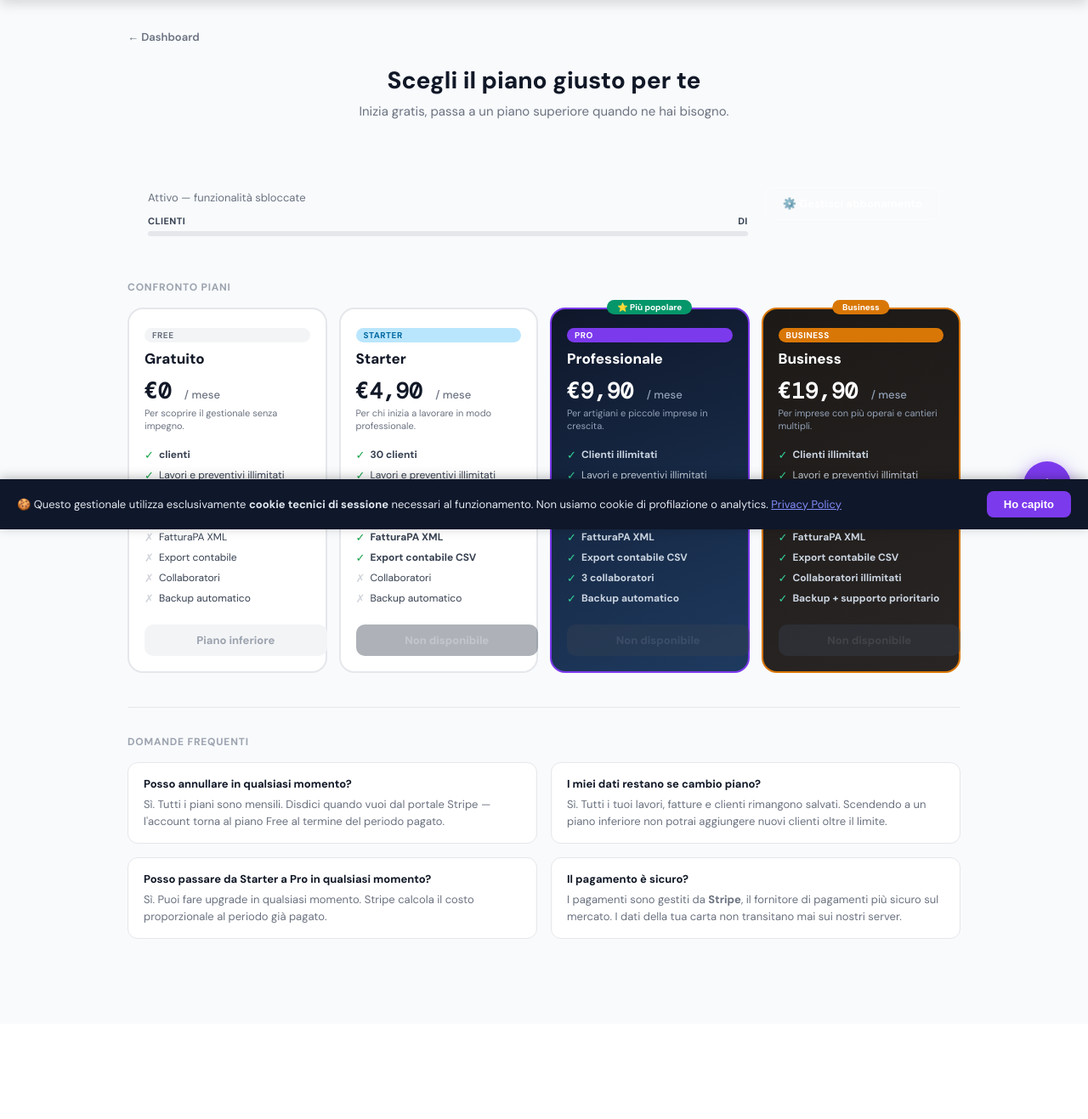
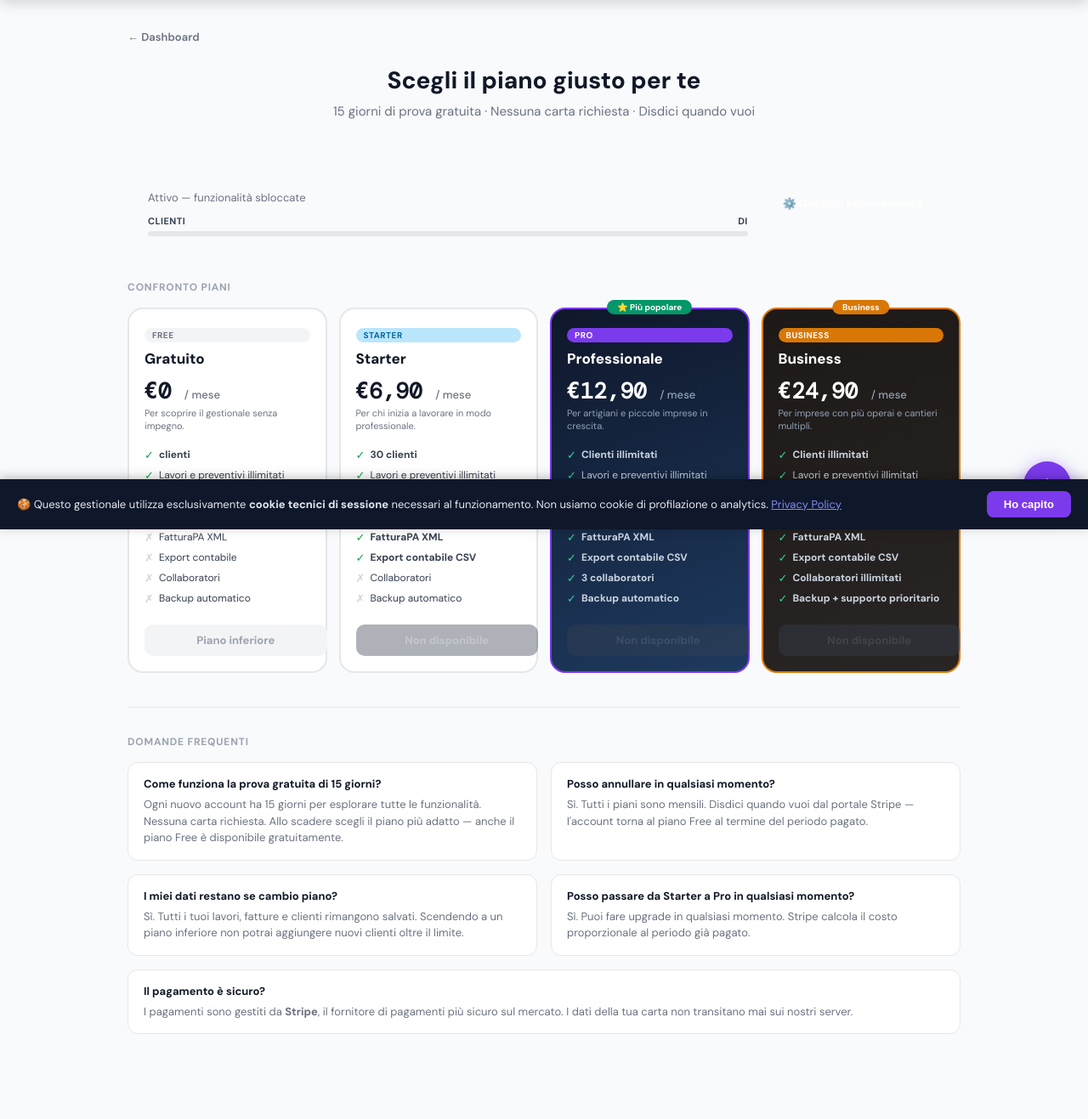
Before and after one commit to pmosca80/gestione-artigiani, a Python web app: template app/templates/piani.html in a window 1280 px wide. Shown: the part 177-1494 px from the top of the page at 85% size. Before the commit the page ends 1282 px from the top, so only its background shows below. Run offline with Jinja, Linux system fonts and the light colour scheme; the template is opened without the code that fills it, so the values that code supplies are empty.

Commit message:
feat: prezzi aggiornati, trial 15gg, gate FatturaPA/export per piano
- piani.html: Starter €6,90 · Pro €12,90 · Business €24,90
- piani.html: banner trial 15 giorni ben visibile per utenti Free
- piani.html: alert upgrade quando si accede a funzioni bloccate
- piani.html: FAQ aggiornata con voce sulla prova gratuita
- dependencies.py: trial scade dopo 15 giorni (era 30)
- fatture.py: gate ha_fatturapa su crea-da-lavoro e scarica-xml
- fatture.py: gate ha_export su export-excel e export.csv
- export_contabilita.py: gate ha_export su / e riepilogo.xml

Co-Authored-By: Claude Sonnet 4.6 <noreply@anthropic.com>

```diff
--- a/app/dependencies.py
+++ b/app/dependencies.py
@@ -46,7 +46,7 @@ def _check_piano_trial(utente, db: Session) -> None:
         try:
             data_reg = datetime.strptime(utente.data_registrazione, "%Y-%m-%d")
             giorni_passati = (datetime.now() - data_reg).days
-            if giorni_passati > 30 and utente.attivo != 2:
+            if giorni_passati > 15 and utente.attivo != 2:
                 raise AccountScaduto()
         except AccountScaduto:
             raise
--- a/app/templates/piani.html
+++ b/app/templates/piani.html
@@ -232,6 +261,7 @@
 
         /* ── FAQ ── */
         .faq-grid { display: grid; grid-template-columns: 1fr 1fr; gap: 16px; }
+        .faq-grid .faq-item:last-child:nth-child(odd) { grid-column: 1 / -1; }
         @media (max-width: 600px) { .faq-grid { grid-template-columns: 1fr; } }
         .faq-item { background: white; border: 1px solid #e5e7eb; border-radius: 12px; padding: 16px 18px; }
         .faq-item dt { font-size: 13px; font-weight: 700; color: #111827; margin-bottom: 6px; }
@@ -269,11 +299,27 @@
     {% if request.query_params.get('errore') %}
     <div class="alert alert-limit">⚠️ Errore: {{ request.query_params.get('errore') }}</div>
     {% endif %}
+    {% if request.query_params.get('upgrade') == 'fatturapa' %}
+    <div class="alert alert-info">🔒 La generazione di FatturaPA XML richiede il piano <strong>Starter o superiore</strong>. Scegli un piano qui sotto.</div>
+    {% elif request.query_params.get('upgrade') == 'export' %}
+    <div class="alert alert-info">🔒 L'export contabile richiede il piano <strong>Starter o superiore</strong>. Scegli un piano qui sotto.</div>
+    {% endif %}
 
     <div class="plans-header">
         <h1>Scegli il piano giusto per te</h1>
-        <p>Inizia gratis, passa a un piano superiore quando ne hai bisogno.</p>
+        <p>15 giorni di prova gratuita · Nessuna carta richiesta · Disdici quando vuoi</p>
     </div>
+
+    {% if piano_corrente == 'free' %}
+    <div class="trial-banner">
+        <div class="trial-icon">🎁</div>
+        <div class="trial-text">
+            <strong>Prova gratuita inclusa — senza carta di credito</strong>
+            <span>Ogni nuovo account ha <b>15 giorni</b> per esplorare il gestionale. Poi scegli il piano più adatto a te, anche gratuito.</span>
+        </div>
+        <div class="trial-days">15<small>giorni gratis</small></div>
+    </div>
+    {% endif %}
 
     <!-- ── STATO PIANO CORRENTE ── -->
     <div class="plan-status {{ piano_corrente }}">
@@ -357,7 +403,7 @@
             {% if piano_corrente == 'starter' %}<div class="crown crown-current" style="background:#0284c7;">Piano attuale ✓</div>{% endif %}
             <div class="card-badge b-starter">Starter</div>
             <div class="card-name">Starter</div>
-            <div class="card-price">€4,90 <span>/ mese</span></div>
+            <div class="card-price">€6,90 <span>/ mese</span></div>
             <div class="card-desc">Per chi inizia a lavorare in modo professionale.</div>
             <ul class="card-features">
                 <li><span class="fi-ok">✓</span> <strong>30 clienti</strong></li>
@@ -392,7 +438,7 @@
             {% endif %}
             <div class="card-badge b-pro">Pro</div>
             <div class="card-name">Professionale</div>
-            <div class="card-price">€9,90 <span>/ mese</span></div>
+            <div class="card-price">€12,90 <span>/ mese</span></div>
             <div class="card-desc">Per artigiani e piccole imprese in crescita.</div>
             <ul class="card-features">
                 <li><span class="fi-ok">✓</span> <strong>Clienti illimitati</strong></li>
@@ -427,7 +473,7 @@
             {% endif %}
             <div class="card-badge b-business">Business</div>
             <div class="card-name">Business</div>
-            <div class="card-price">€19,90 <span>/ mese</span></div>
+            <div class="card-price">€24,90 <span>/ mese</span></div>
             <div class="card-desc">Per imprese con più operai e cantieri multipli.</div>
             <ul class="card-features">
                 <li><span class="fi-ok">✓</span> <strong>Clienti illimitati</strong></li>
@@ -464,6 +510,10 @@
     <div class="section-title">Domande frequenti</div>
     <div class="faq-grid">
         <div class="faq-item">
+            <dt>Come funziona la prova gratuita di 15 giorni?</dt>
+            <dd>Ogni nuovo account ha 15 giorni per esplorare tutte le funzionalità. Nessuna carta richiesta. Allo scadere scegli il piano più adatto — anche il piano Free è disponibile gratuitamente.</dd>
+        </div>
+        <div class="faq-item">
             <dt>Posso annullare in qualsiasi momento?</dt>
             <dd>Sì. Tutti i piani sono mensili. Disdici quando vuoi dal portale Stripe — l'account torna al piano Free al termine del periodo pagato.</dd>
         </div>
```
Also changed, not shown: other parts of app/templates/piani.html (+29 -0 lines), app/routes/export_contabilita.py (+8 -0 lines), app/routes/fatture.py (+14 -0 lines).
